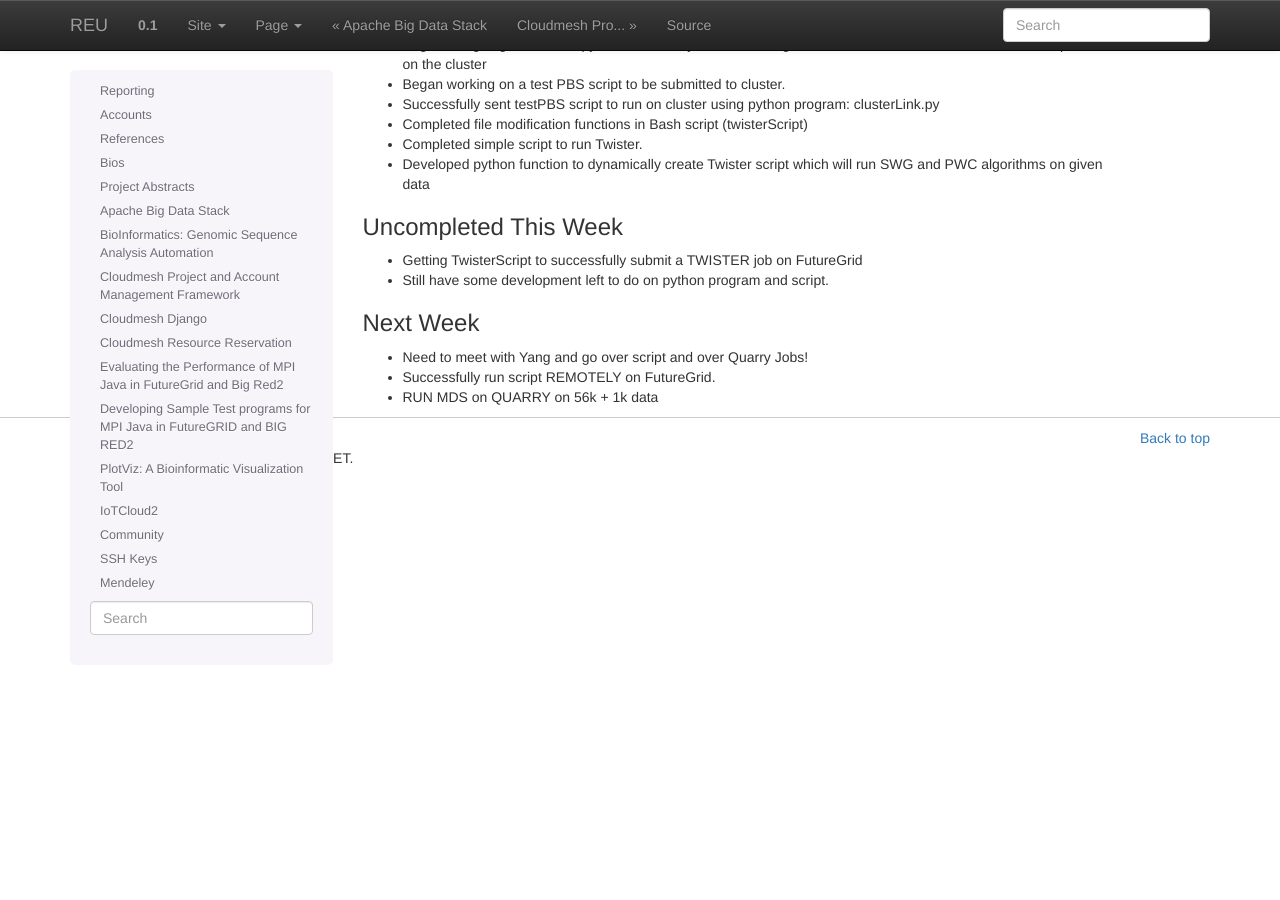
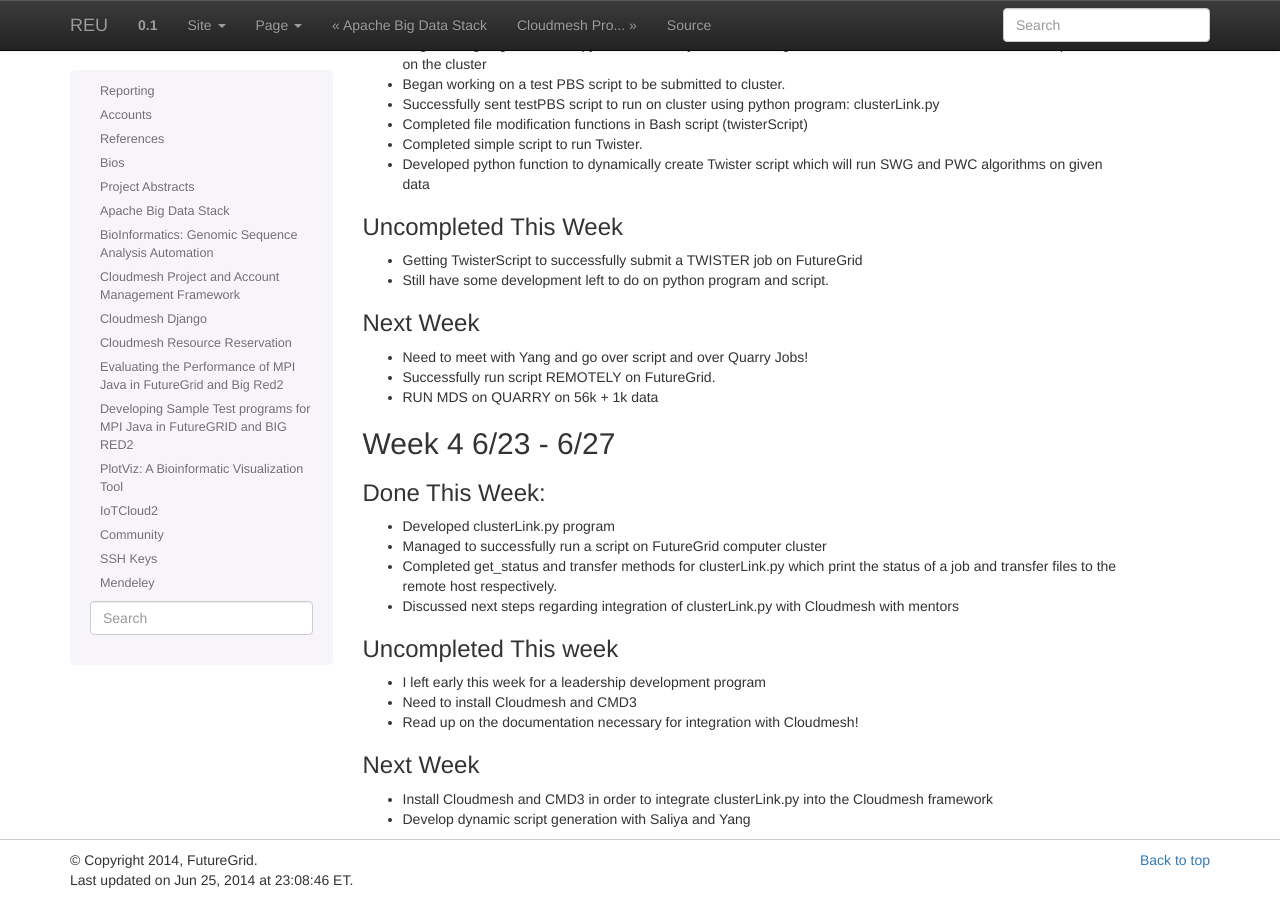
Before and after one commit to cloudmesh-project/reu-2014, a Sphinx documentation site: the page built from doc/source/projects/bioinformatics.rst, in a window 1280 px wide and 900 px high, scrolled down 2470 px. Built offline with Sphinx 7.4.7, drawn with Linux system fonts in a browser that asks for light colours.

Commit message:
Update bioinformatics.rst

```diff
--- a/doc/source/projects/bioinformatics.rst
+++ b/doc/source/projects/bioinformatics.rst
@@ -157,3 +157,23 @@ Next Week
 - Need to meet with Yang and go over script and over Quarry Jobs!
 - Successfully run script REMOTELY on FutureGrid.
 - RUN MDS on QUARRY on 56k + 1k data
+
+Week 4 6/23 - 6/27
+----------------------------------------------------------------------
+Done This Week:
+^^^^^^^^^^^^^^^^^^^^^^^^^^^^^^^^^^^^^^^^^^^^^^^^^^^^^^^^^^^^^^^^^^^^^^
+- Developed clusterLink.py program
+- Managed to successfully run a script on FutureGrid computer cluster
+- Completed get_status and transfer methods for clusterLink.py which print the status of a job and transfer files to the remote host respectively.
+- Discussed next steps regarding integration of clusterLink.py with Cloudmesh with mentors
+
+Uncompleted This week
+^^^^^^^^^^^^^^^^^^^^^^^^^^^^^^^^^^^^^^^^^^^^^^^^^^^^^^^^^^^^^^^^^^^^
+- I left early this week for a leadership development program
+- Need to install Cloudmesh and CMD3
+- Read up on the documentation necessary for integration with Cloudmesh!
+
+Next Week
+^^^^^^^^^^^^^^^^^^^^^^^^^^^^^^^^^^^^^^^^^^^^^^^^^^^^^^^^^^^^^^^^^^^^
+- Install Cloudmesh and CMD3 in order to integrate clusterLink.py into the Cloudmesh framework
+- Develop dynamic script generation with Saliya and Yang
```
